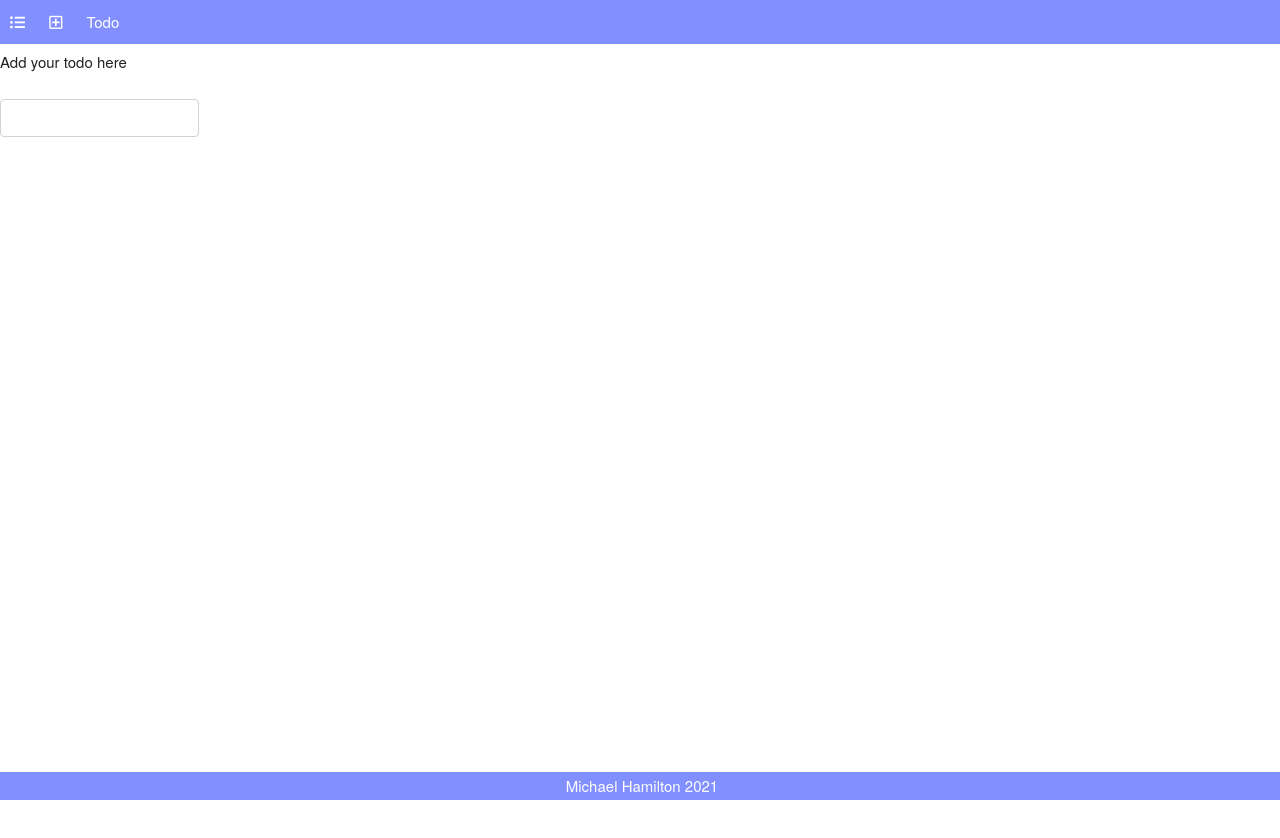
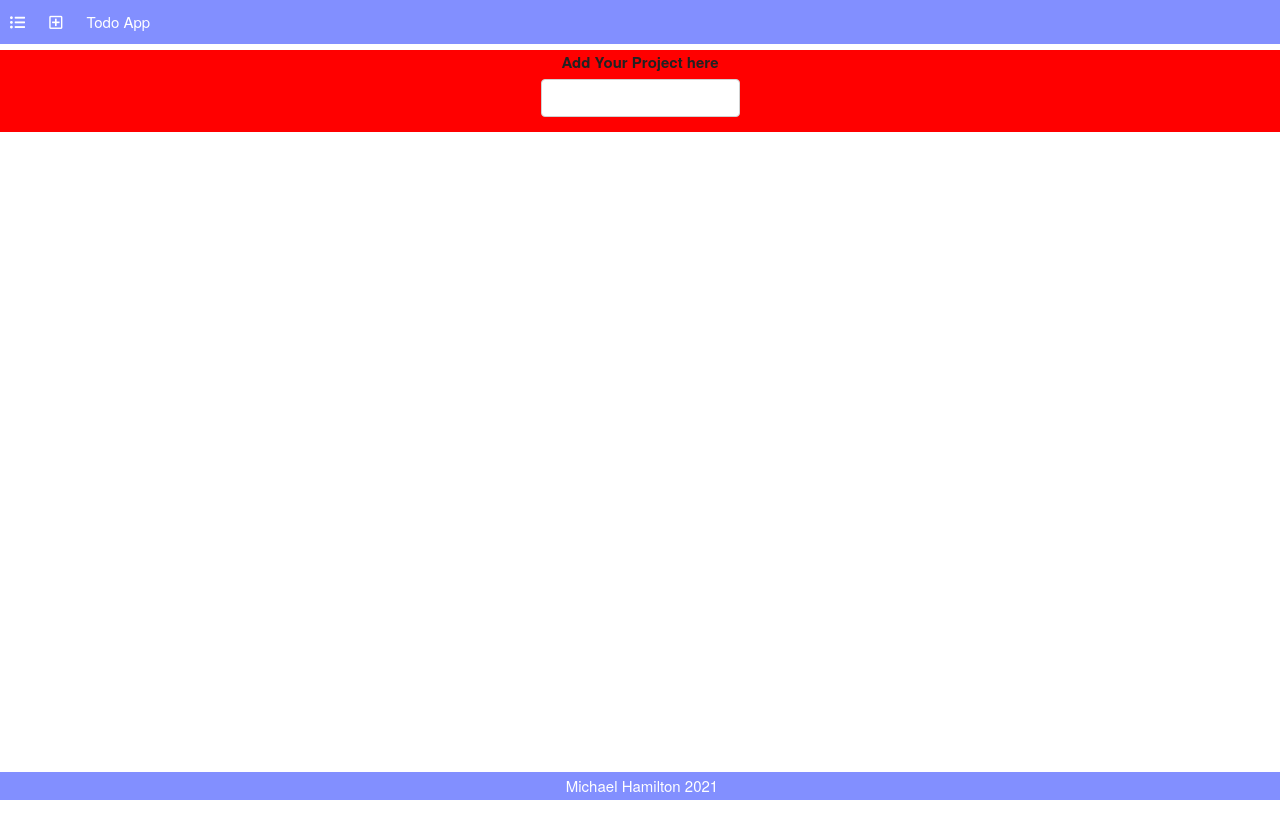
Before and after one commit to hamilto8/todo-list, a website built with webpack: page dist/index.html in a window 1280 px wide. Both pictures are taken after a click on the icon 65 px from the left and 22 px from the top of the page. Built offline with nearby package versions, Linux system fonts and the light colour scheme.

Commit message:
Continued work on building out the webpage

```diff
--- a/src/addTodo.js
+++ /dev/null
@@ -1,10 +0,0 @@
-const addTodo = () => {
-    return `
-        <div>
-            <p>Add your todo here</p>
-            <input type="text" />
-        </div>
-    `
-}
-
-export default addTodo
--- /dev/null
+++ b/src/addTodoHTML.js
@@ -0,0 +1,14 @@
+import createTodoProject from './addTodoLogic';
+
+const addTodoHTML = () => {
+    return `
+        <div>
+            <form id="add-todo-project-form">
+                <label for="new-todo">Add Your Project here</label>
+                <input id="new-todo" type="text"/>
+            </form>
+        </div>
+    `
+}
+
+export default addTodoHTML
--- /dev/null
+++ b/src/addTodoLogic.js
@@ -0,0 +1,7 @@
+function createTodoProject(projectName){
+    return `
+        <div class="project">${projectName}</div>
+    `
+}
+
+export default createTodoProject
--- a/src/homePage.js
+++ b/src/homePage.js
@@ -1,9 +1,14 @@
+import { hr } from 'date-fns/locale';
+import todo from './todo';
+import {todoProjectUl, logTodos, todoProjectListUl} from './todoProject';
+
 const homePage = () => {
-    return `
-    <div>
-        Your todos are here.
-    </div>
-    `
+    let div = document.createElement('div');
+    let h4 = document.createElement('h4');
+    h4.innerText = 'Projects';
+    div.appendChild(h4);
+    div.appendChild(todoProjectListUl);
+    return div;
 }
 
 export default homePage
--- a/src/index.js
+++ b/src/index.js
@@ -2,10 +2,10 @@ const contentDiv = document.querySelector('#content');
 const addBtn = document.querySelector('.addBtn');
 const homeBtn = document.querySelector('.homeBtn');
 
-import addTodo from './addTodo';
+import addTodoHTML from './addTodoHTML';
 import homePage from './homePage';
 import todo from './todo';
-import todoProject from './todoProject';
+import {logTodos} from './todoProject';
 
 addBtn.addEventListener('click', addTodoForm);
 homeBtn.addEventListener('click', showHome);
@@ -15,9 +15,10 @@ function showHome(){
 }
 
 function addTodoForm(){
-    contentDiv.innerHTML = addTodo();
+    contentDiv.innerHTML = addTodoHTML();
 }
 
 window.onload = () => {
-    contentDiv.innerHTML = todoProject();
+    contentDiv.appendChild(homePage());
+    console.log(contentDiv);
 }
--- a/src/todo.js
+++ b/src/todo.js
@@ -1,7 +1,7 @@
 const todo = () => {
-    return `
-    <li>Buy milk</li>
-    `
+   return `
+
+   `
 }
 
 export default todo
--- a/src/todoProject.js
+++ b/src/todoProject.js
@@ -1,11 +1,24 @@
-import todo from './todo'
+let todoListArr = [['Buy milk', true], ['Put gas in car', false]];
+
+let todoProjectListUl = document.createElement('ul');
+
+todoListArr.forEach((el, idx)=>{
+    let li = document.createElement('li');
+    li.innerText = el[0];
+    if(el[1]){
+        li.innerHTML += `<p data-index=${idx}>O</p>`
+    } else {
+        li.innerHTML += `<p data-index=${idx}>X</p>`
+    }
+    todoProjectListUl.appendChild(li);
+});
+
+function logTodos(){
+    console.log(todoProjectListUl);
+}
 
 const todoProject = () => {
-    return `
-    <div>
-    <ul>${todo()}</ul>
-    </div>
-    `
+    return todoProjectListUl
 }
 
-export default todoProject
+export {todoProjectListUl, logTodos}
```
Also changed, not shown: dist/index.html, dist/main.js, dist/style.css, 1 other file.
